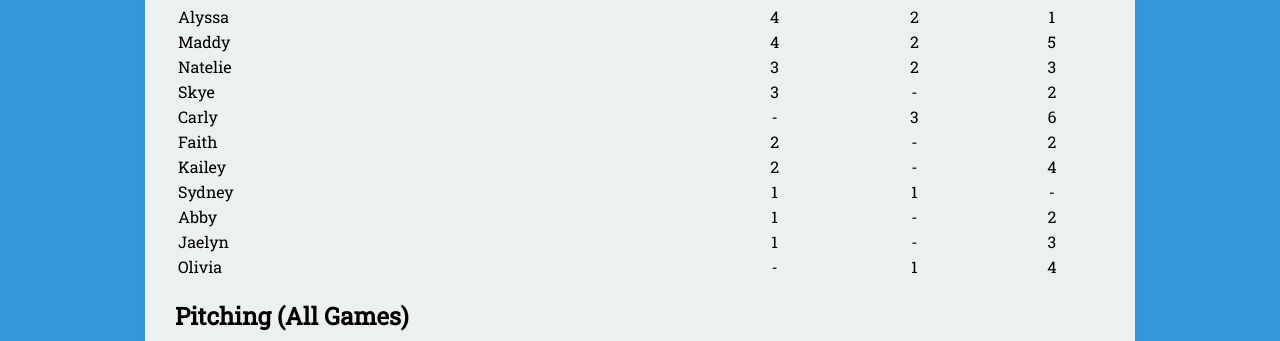
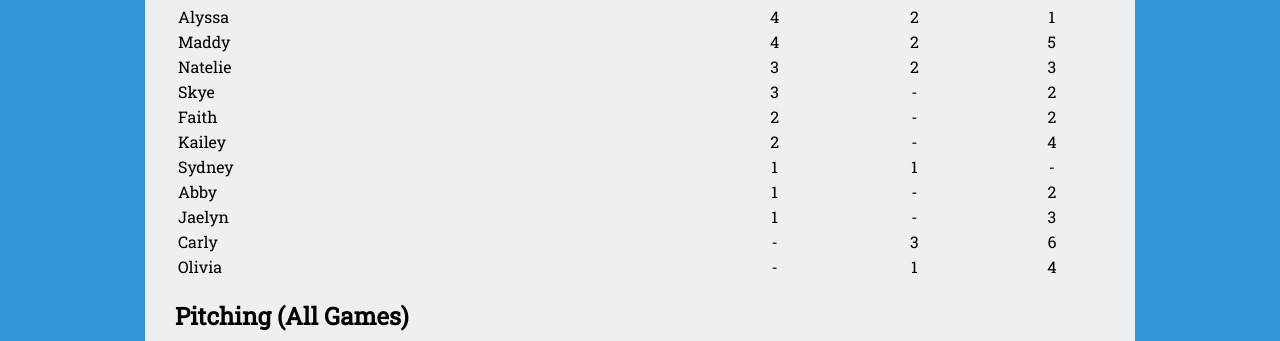
Before and after one commit to seanmerrow/ecf, a Jekyll site: the page built from summary.md, in a window 1280 px wide. Shown: the part 629-970 px from the top of the page. Built offline with Jekyll 4.4.1, drawn with Linux system fonts in a browser that asks for light colours; nearby versions of some CDN libraries; our own code applies the rules of GitHub Pages for plain Markdown files.

```diff
--- a/summary.md
+++ b/summary.md
@@ -28,13 +28,14 @@ title:  "Summary"
 |Maddy	   |4	   |2	   |5     |
 |Natelie	 |3	   |2    |3     |
 |Skye	     |3	   |-    |2     |
-|Carly     |-	   |3	   |6     |
 |Faith	   |2	   |-	   |2     |
 |Kailey	   |2	   |-    |4     |
 |Sydney	   |1	   |1	   |-     |
 |Abby	     |1	   |-	   |2     |
 |Jaelyn	   |1	   |-	   |3     |
+|Carly     |-	   |3	   |6     |
 |Olivia	   |-	   |1	   |4     |
+
 
 
 ## Pitching (All Games)
```
